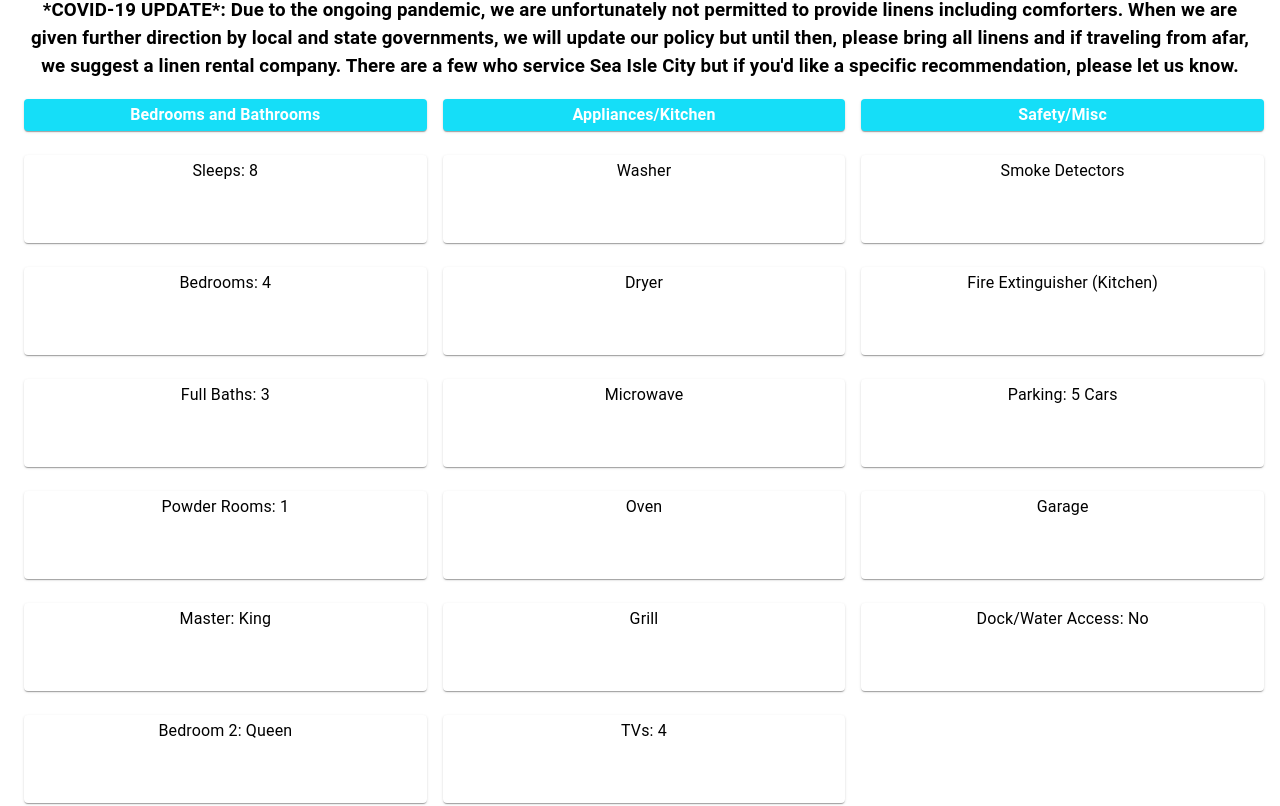
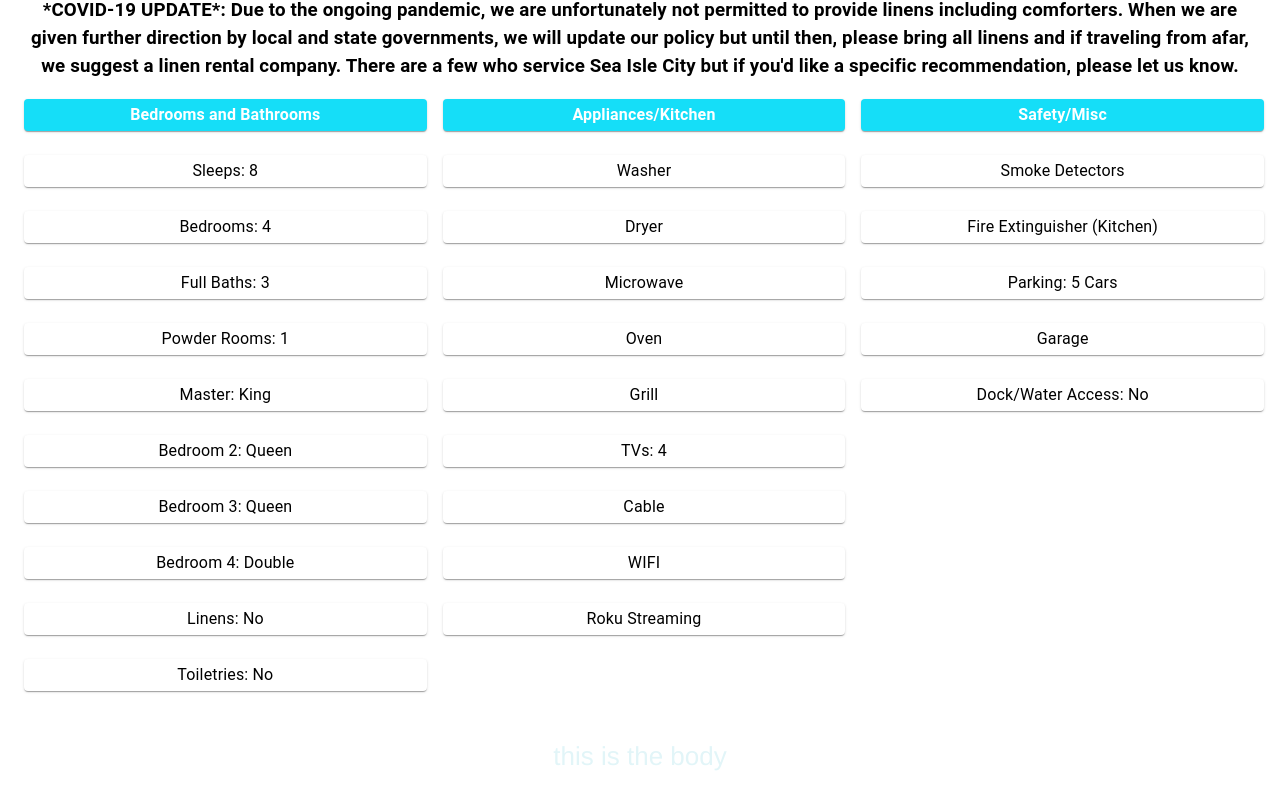
Before and after one commit to mshertz-dev/turtle-bay-house, a React (Create React App) app: page / in a window 1280 px wide. Shown: the part 774-1580 px from the top of the page. Built offline with nearby package versions, Linux system fonts and the light colour scheme.

Commit message:
made amenities tab mobile friendly

```diff
--- a/src/App.css
+++ b/src/App.css
@@ -138,9 +138,14 @@ body {
   border-color: powderblue;
   width: 100%;
   height: auto;
-  /* overflow-x: auto;
-  overflow-y: auto; */
-  /* overflow: visible; */
+}
+
+#amenities-container {
+  background-color: white;
+  color:black;
+  border-color: powderblue;
+  width: 100%;
+  height: 80px;
 }
 
 #testing123 {
@@ -209,7 +214,10 @@ body {
     display: block;
   }
   #amenities-card {
-    height: 80px;
+    height: auto;
+  }
+  #amenities-container {
+   height: auto;
   }
 }
 
--- a/src/components/Amenities.jsx
+++ b/src/components/Amenities.jsx
@@ -24,107 +24,107 @@ export default function Amenities() {
       <h3>*COVID-19 UPDATE*: Due to the ongoing pandemic, we are unfortunately not permitted to provide linens including comforters.  When we are given further direction by local and state governments, we will update our policy but until then, please bring all linens and if traveling from afar, we suggest a linen rental company.  There are a few who service Sea Isle City but if you'd like a specific recommendation, please let us know.</h3>
       <Grid container spacing={3}>
       {/* new row 1*/}
-      <Grid item xs={4}>
+      <Grid item xs={4} id='amenities-container'>
           <Paper className={classes.paper} id='header-card'>Bedrooms and Bathrooms</Paper>
         </Grid>
-        <Grid item xs={4}>
+        <Grid item xs={4} id='amenities-container'>
           <Paper className={classes.paper} id='header-card'>Appliances/Kitchen</Paper>
         </Grid>
-        <Grid item xs={4}>
+        <Grid item xs={4} id='amenities-container'>
           <Paper className={classes.paper} id='header-card'>Safety/Misc</Paper>
         </Grid>
         {/* new row 2*/}
-        <Grid item xs={4}>
+        <Grid item xs={4} id='amenities-container'>
           <Paper className={classes.paper} id='amenities-card'>Sleeps: 8</Paper>
         </Grid>
-        <Grid item xs={4}>
+        <Grid item xs={4} id='amenities-container'>
           <Paper className={classes.paper} id='amenities-card'>Washer</Paper>
         </Grid>
-        <Grid item xs={4}>
+        <Grid item xs={4} id='amenities-container'>
           <Paper className={classes.paper} id='amenities-card'>Smoke Detectors</Paper>
         </Grid>
         {/* new row 3*/}
-        <Grid item xs={4}>
+        <Grid item xs={4} id='amenities-container'>
           <Paper className={classes.paper} id='amenities-card'>Bedrooms: 4</Paper>
         </Grid>
-        <Grid item xs={4}>
+        <Grid item xs={4} id='amenities-container'>
           <Paper className={classes.paper} id='amenities-card'>Dryer</Paper>
         </Grid>
-        <Grid item xs={4}>
+        <Grid item xs={4} id='amenities-container'>
           <Paper className={classes.paper} id='amenities-card'>Fire Extinguisher (Kitchen)</Paper>
         </Grid>
         {/* new row 4*/}
-        <Grid item xs={4}>
+        <Grid item xs={4} id='amenities-container'>
           <Paper className={classes.paper} id='amenities-card'>Full Baths: 3</Paper>
         </Grid>
-        <Grid item xs={4}>
+        <Grid item xs={4} id='amenities-container'>
           <Paper className={classes.paper} id='amenities-card'>Microwave</Paper>
         </Grid>
-        <Grid item xs={4}>
+        <Grid item xs={4} id='amenities-container'>
           <Paper className={classes.paper} id='amenities-card'>Parking: 5 Cars</Paper>
         </Grid>
         {/* new row 5*/}
-        <Grid item xs={4}>
+        <Grid item xs={4} id='amenities-container'>
           <Paper className={classes.paper} id='amenities-card'>Powder Rooms: 1</Paper>
         </Grid>
-        <Grid item xs={4}>
+        <Grid item xs={4} id='amenities-container'>
           <Paper className={classes.paper} id='amenities-card'>Oven</Paper>
         </Grid>
-        <Grid item xs={4}>
+        <Grid item xs={4} id='amenities-container'>
           <Paper className={classes.paper} id='amenities-card'>Garage</Paper>
         </Grid>
         {/* new row 6*/}
-        <Grid item xs={4}>
+        <Grid item xs={4} id='amenities-container'>
           <Paper className={classes.paper} id='amenities-card'>Master: King</Paper>
         </Grid>
-        <Grid item xs={4}>
+        <Grid item xs={4} id='amenities-container'>
           <Paper className={classes.paper} id='amenities-card'>Grill</Paper>
         </Grid>
-        <Grid item xs={4}>
+        <Grid item xs={4} id='amenities-container'>
           <Paper className={classes.paper} id='amenities-card'>Dock/Water Access: No</Paper>
         </Grid>
           {/* new row 7*/}
-          <Grid item xs={4}>
+          <Grid item xs={4} id='amenities-container'>
           <Paper className={classes.paper} id='amenities-card'>Bedroom 2: Queen</Paper>
         </Grid>
-        <Grid item xs={4}>
+        <Grid item xs={4} id='amenities-container'>
           <Paper className={classes.paper} id='amenities-card'>TVs: 4</Paper>
         </Grid>
-        <Grid item xs={4}>
+        <Grid item xs={4} id='amenities-container'>
           <Paper className={classes.paper} id='amenities-card' style={{'box-shadow': '0px 0px 0px 0px'}}></Paper>
         </Grid>
           {/* new row 7*/}
-          <Grid item xs={4}>
+          <Grid item xs={4} id='amenities-container'>
           <Paper className={classes.paper} id='amenities-card'>Bedroom 3: Queen</Paper>
         </Grid>
-        <Grid item xs={4}>
+        <Grid item xs={4} id='amenities-container'>
           <Paper className={classes.paper} id='amenities-card'>Cable</Paper>
         </Grid>
-        <Grid item xs={4}>
+        <Grid item xs={4} id='amenities-container'>
           <Paper className={classes.paper} id='amenities-card' style={{'box-shadow': '0px 0px 0px 0px'}}></Paper>
         </Grid>
           {/* new row 7*/}
-          <Grid item xs={4}>
+          <Grid item xs={4} id='amenities-container'>
           <Paper className={classes.paper} id='amenities-card'>Bedroom 4: Double</Paper>
         </Grid>
-        <Grid item xs={4}>
+        <Grid item xs={4} id='amenities-container'>
           <Paper className={classes.paper} id='amenities-card'>WIFI</Paper>
         </Grid>
-        <Grid item xs={4}>
+        <Grid item xs={4} id='amenities-container'>
           <Paper className={classes.paper} id='amenities-card' style={{'box-shadow': '0px 0px 0px 0px'}}></Paper>
         </Grid>
           {/* new row 7*/}
-          <Grid item xs={4}>
+          <Grid item xs={4} id='amenities-container'>
           <Paper className={classes.paper} id='amenities-card'>Linens: No</Paper>
         </Grid>
         <Grid item xs={4}>
           <Paper className={classes.paper} id='amenities-card'>Roku Streaming</Paper>
         </Grid>
-        <Grid item xs={4}>
+        <Grid item xs={4} id='amenities-container'>
           <Paper className={classes.paper} id='amenities-card' style={{'box-shadow': '0px 0px 0px 0px'}}></Paper>
         </Grid>
           {/* new row 7*/}
-          <Grid item xs={4}>
+          <Grid item xs={4} id='amenities-container'>
           <Paper className={classes.paper} id='amenities-card'>Toiletries: No</Paper>
         </Grid>
       </Grid>
--- a/src/components/Tabs.jsx
+++ b/src/components/Tabs.jsx
@@ -70,15 +70,19 @@ export default function ScrollableTabsButtonAuto() {
           onChange={handleChange}
           indicatorColor="primary"
           textColor="primary"
+          centered
           variant="scrollable"
           scrollButtons="auto"
           aria-label="scrollable auto tabs example"
+
         >
           <Tab label="About/Amenities" {...a11yProps(0)} id='testing123'/>
           <Tab label="Photos" {...a11yProps(1)} id='testing123'/>
           <Tab label="Things To Do" {...a11yProps(2)} id='testing123'/>
           <Tab label="Contact Us" {...a11yProps(3)} id='testing123'/>
           <Tab label="Once You've Booked" {...a11yProps(4)} id='testing123'/>
+          <Tab label="Links to Rental Sites" {...a11yProps(5)} id='testing123'/>
+          <Tab label="About the Owners" {...a11yProps(6)} id='testing123'/>
         </Tabs>
       </AppBar>
       <TabPanel value={value} index={0}>
```
Also changed, not shown: 1 other file (tests, documents, lock files or other folders).
